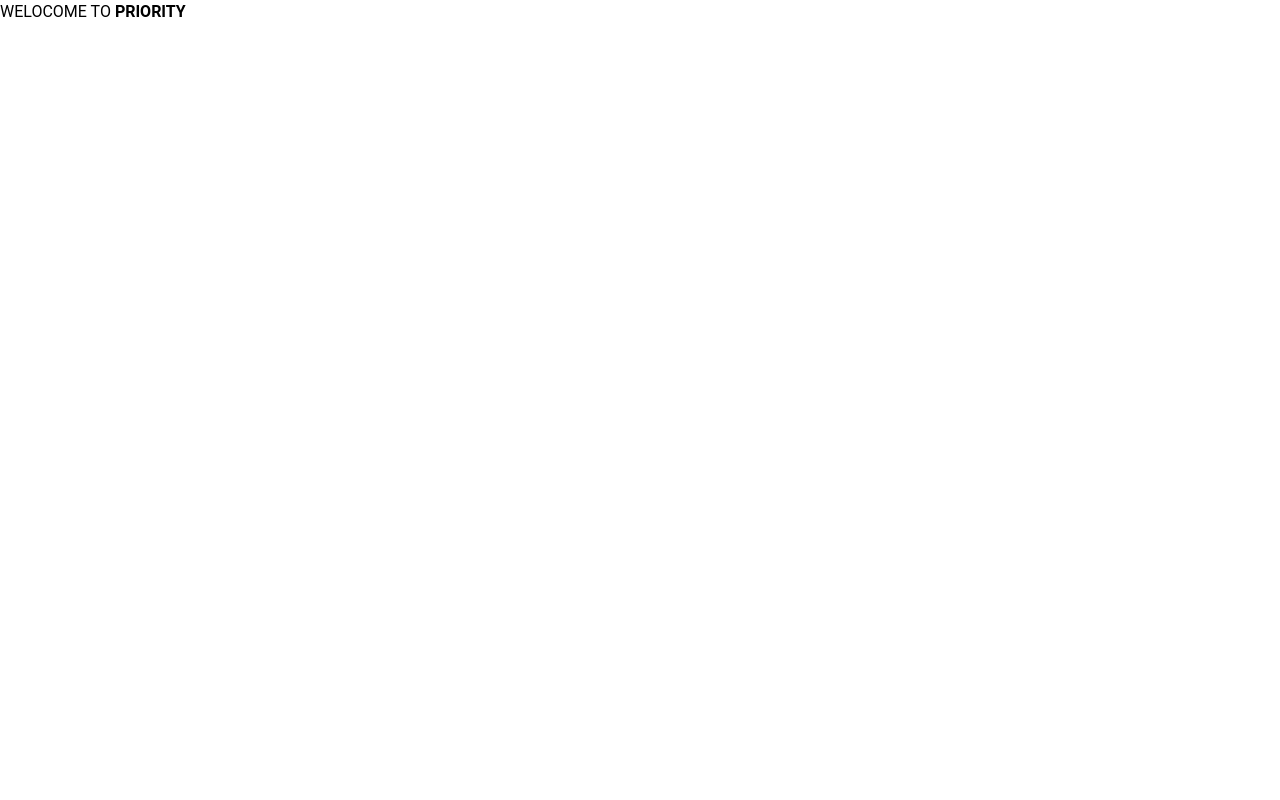
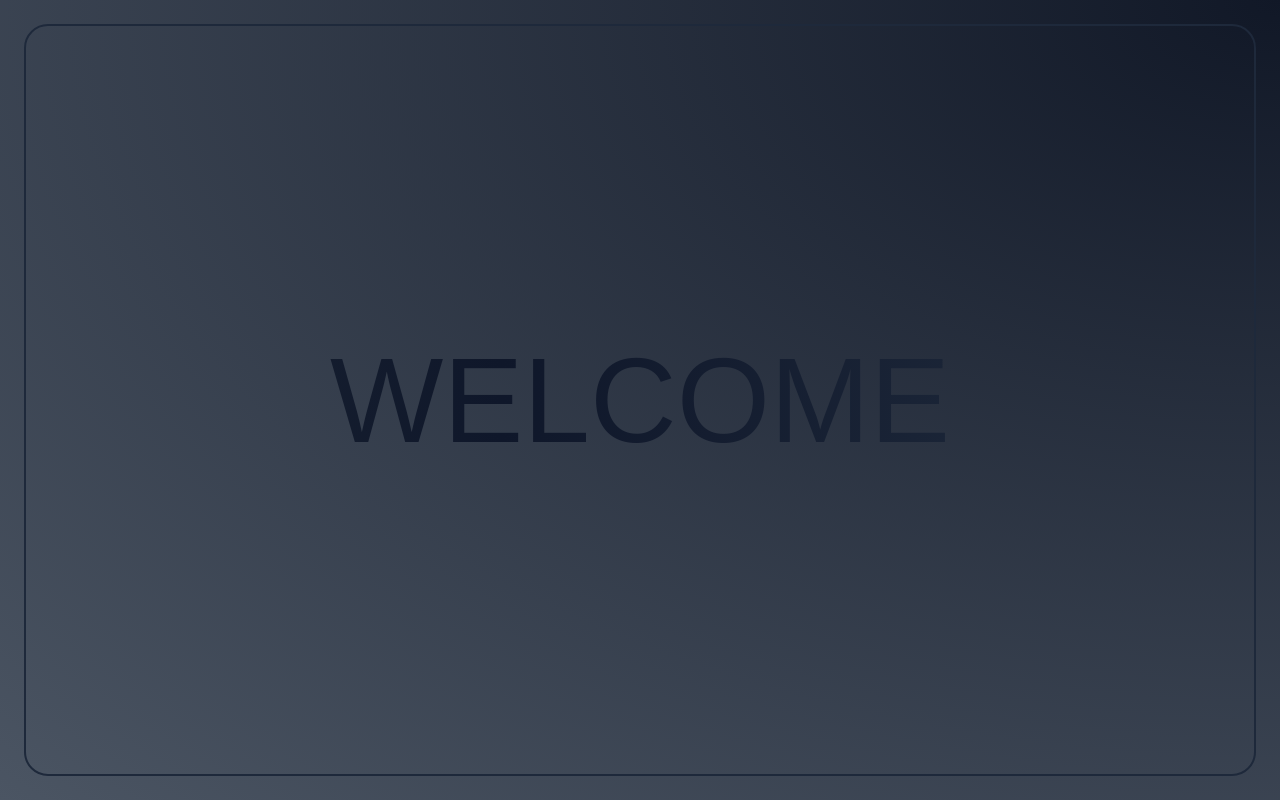
Before and after one commit to shirinapr/Priority, a Next.js app: page / in a window 1280 px wide. Built offline with nearby package versions, Linux system fonts and the light colour scheme.

Commit message:
change: welcome page.

```diff
--- a/src/styles/globals.css
+++ b/src/core/styles/globals.css
@@ -1,12 +1,13 @@
 @tailwind base;
 @tailwind components;
 @tailwind utilities;
+
+@import url('https://fonts.googleapis.com/css2?family=Raleway:wght@100;200;300;400;500;600;700;800;900&display=swap');
 
 html,
 body {
   padding: 0;
   margin: 0;
-  font-family: Roboto;
 }
 
 a {
@@ -16,4 +17,5 @@ a {
 
 * {
   box-sizing: border-box;
+  font-family: 'Raleway', sans-serif, Raleway;
 }
--- a/src/pages/_app.tsx
+++ b/src/pages/_app.tsx
@@ -1,5 +1,5 @@
 import React from 'react';
-import '../styles/globals.css';
+import '../core/styles/globals.css';
 import type { AppProps } from 'next/app';
 import { Provider } from 'react-redux';
 import store from 'store';
--- a/src/pages/index.tsx
+++ b/src/pages/index.tsx
@@ -3,11 +3,20 @@ import type { NextPage } from 'next';
 
 const Home: NextPage = () => {
   return (
-    <div>
-      <h3>
-        WELOCOME TO
-        <b> PRIORITY</b>
-      </h3>
+    <div
+      className="grid place-items-center h-screen
+     bg-[radial-gradient(ellipse_at_top_right,_var(--tw-gradient-stops))]
+      from-gray-900 to-gray-600"
+    >
+      <div className="border-2 border-slate-800 rounded-[24px] absolute top-6 bottom-6 left-6 right-6 grid place-items-center">
+        <div
+          className="text-[120px] animate-text font-thin
+    bg-gradient-to-r from-gray-800 via-slate-900 to-slate-800 bg-clip-text
+     text-transparent"
+        >
+          <h3>WELCOME</h3>
+        </div>
+      </div>
     </div>
   );
 };
--- a/tailwind.config.js
+++ b/tailwind.config.js
@@ -2,7 +2,23 @@
 module.exports = {
   content: ['./src/**/*.{js,jsx,ts,tsx}'],
   theme: {
-    extend: {},
+    extend: {
+      animation: {
+        text: 'text 5s ease infinite',
+      },
+      keyframes: {
+        text: {
+          '0%, 100%': {
+            'background-size': '200% 200%',
+            'background-position': 'left center',
+          },
+          '50%': {
+            'background-size': '200% 200%',
+            'background-position': 'right center',
+          },
+        },
+      },
+    },
   },
   plugins: [],
 };
```
Also changed, not shown: 2 other files (tests, documents, lock files or other folders).
